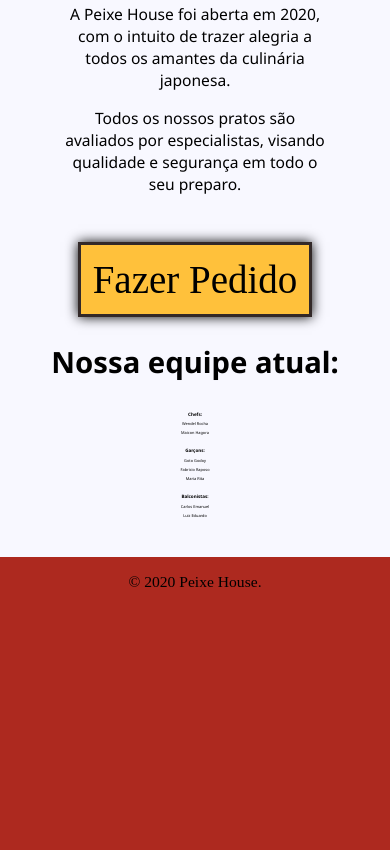
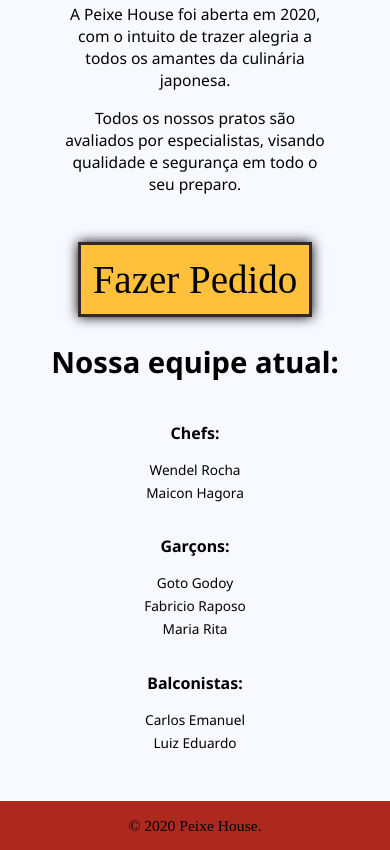
Before and after one commit to LeDeNew/site-web-design, a plain HTML site: page index.html in a window 390 px wide. Shown: the part 877-1727 px from the top of the page. Before the commit the page ends 1484 px from the top, so only its background shows below. Drawn offline with Linux system fonts and the light colour scheme; a web font is replaced by a local one.

Commit message:
corrected .func

```diff
--- a/style.css
+++ b/style.css
@@ -87,6 +87,7 @@
 
     .func{
         width: 100% !important;
+        font-size: 3.5vw !important;
     }
 
     .imgContatos{
```
